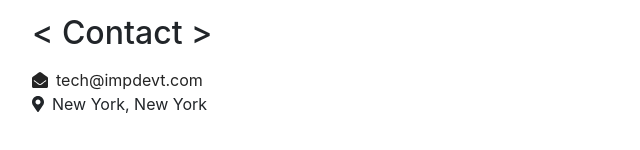
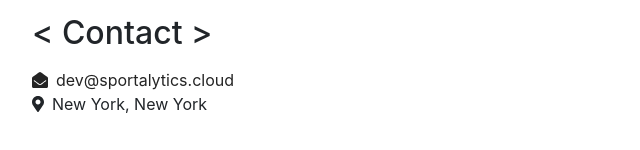
Before and after one commit to mrcartier/mrcartier.github.io, a website with bundled scripts: page index.html in a window 1280 px wide. Shown: the part 3243-3393 px from the top of the page, 304-944 px from the left. Built offline with nearby package versions, Linux system fonts and the light colour scheme; a web font is replaced by a local one.

Commit message:
Update index.html
email

```diff
--- a/index.html
+++ b/index.html
@@ -368,8 +368,8 @@
 
           <ul class="fa-ul mb-4 ml-0">
             <li id="mail-address">
-              <a href="mailto:tech@impdevt.com">
-                <i class="fas fa-envelope-open mr-2"></i>tech@impdevt.com</a
+              <a href="mailto:dev@sportalytics.cloud">
+                <i class="fas fa-envelope-open mr-2"></i>dev@sportalytics.cloud</a
               >
             </li>
             <li><i class="fas fa-map-marker-alt mr-2"></i>New York, New York</li>
```
